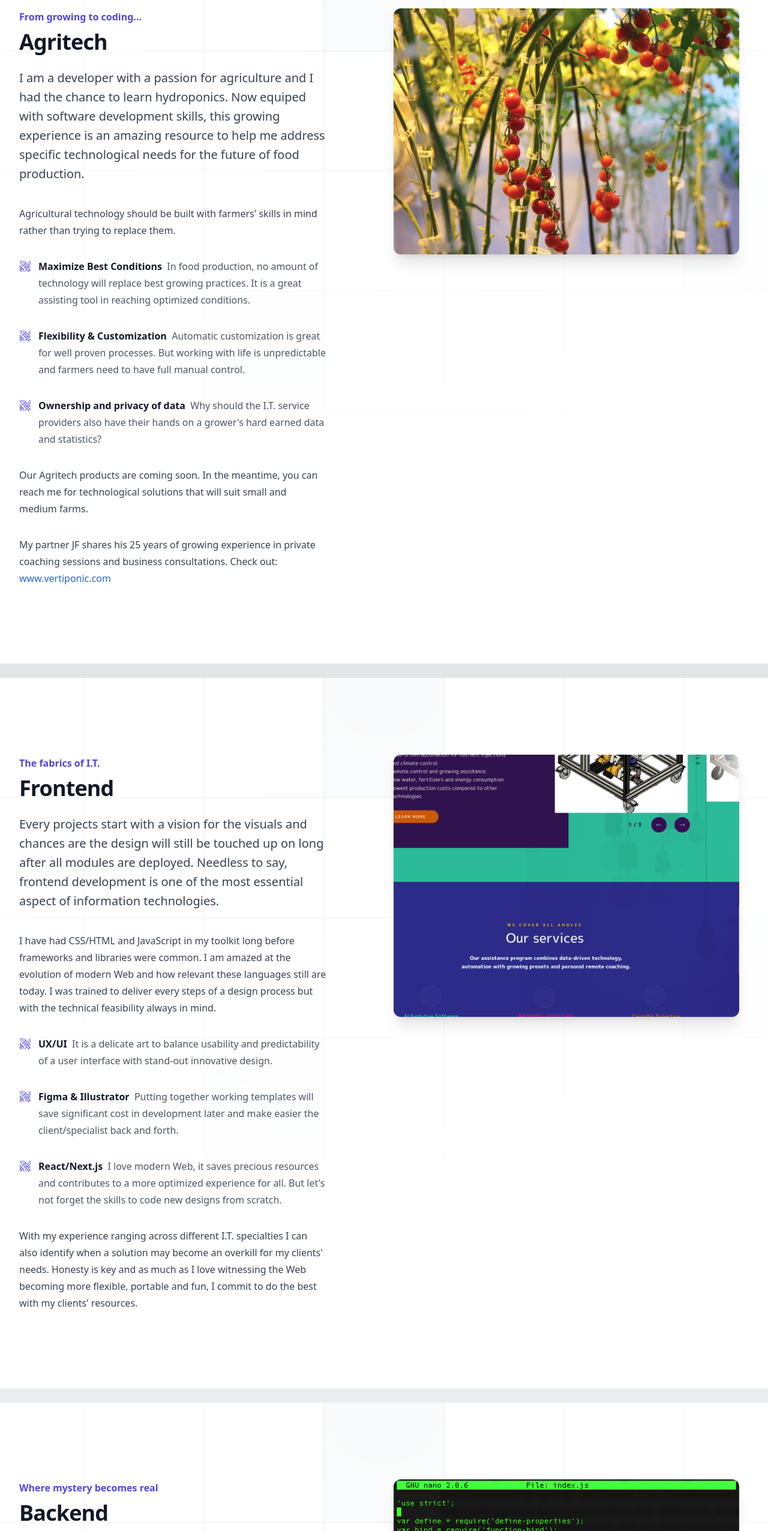
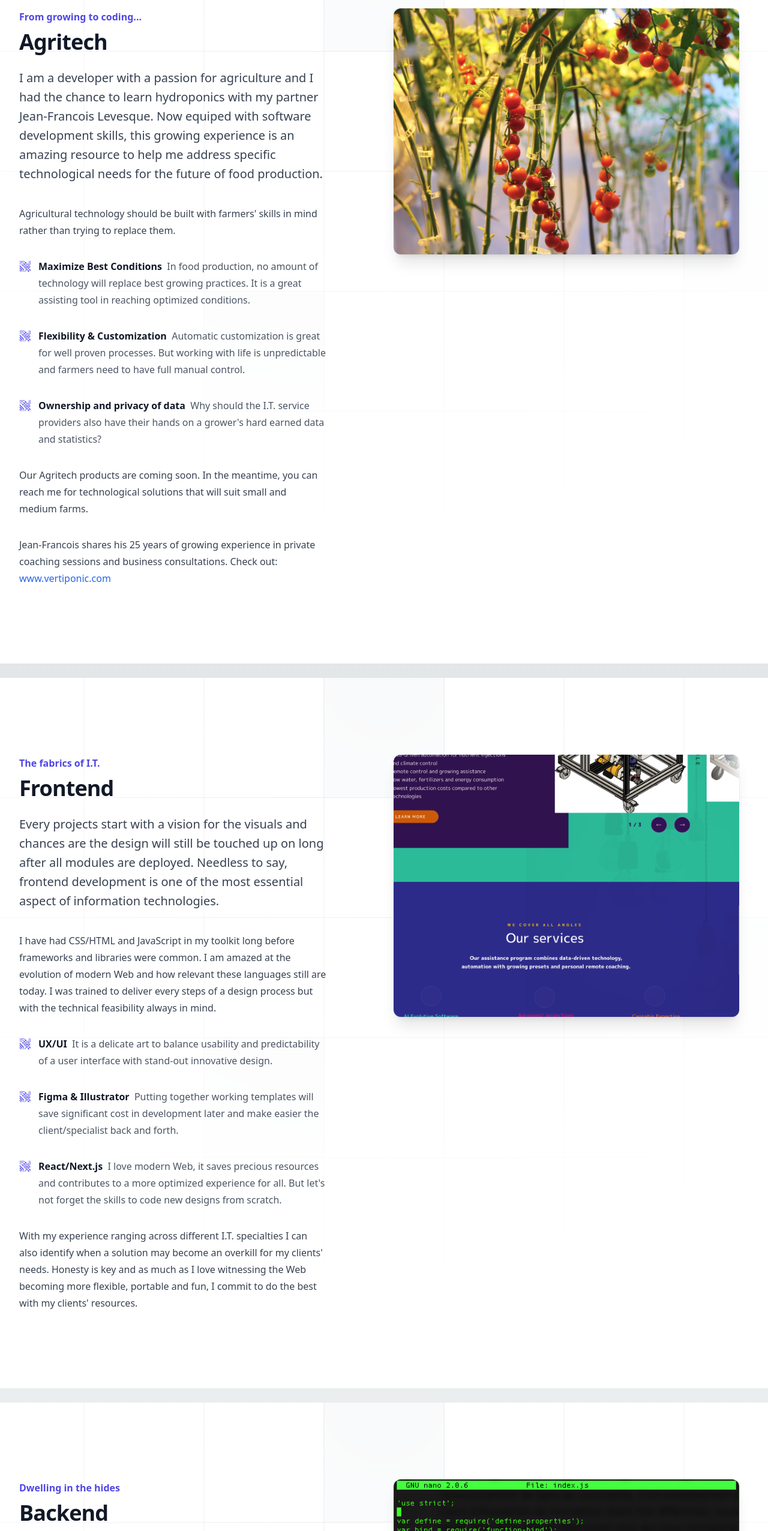
Before and after one commit to codemara/codemara.github.io, a Next.js app: page / in a window 1280 px wide. Shown: the part 914-3466 px from the top of the page at 60% size. Built offline with nearby package versions, Linux system fonts and the light colour scheme.

Commit message:
Update content

```diff
--- a/public/contents.json
+++ b/public/contents.json
@@ -2,7 +2,7 @@
     "Agri": {
       "sup_title": "From growing to coding...",
       "title": "Agritech",
-      "summary": "I am a developer with a passion for agriculture and I had the chance to learn hydroponics.  Now equiped with software development skills, this growing experience is an amazing resource to help me address specific technological needs for the future of food production. ",
+      "summary": "I am a developer with a passion for agriculture and I had the chance to learn hydroponics with my partner Jean-Francois Levesque.  Now equiped with software development skills, this growing experience is an amazing resource to help me address specific technological needs for the future of food production. ",
       "img_href": "./field.jpg",
       "content": [
         {"type":"p","embed":"Agricultural technology should be built with farmers' skills in mind rather than trying to replace them. "},
@@ -13,7 +13,7 @@
             ]},
         {"type":"p","embed":"Our Agritech products are coming soon. In the meantime, you can reach me for technological solutions that will suit small and medium farms."},
         {"type":"sub_title","embed":"Learn to grow"},
-        {"type":"p","embed":"My partner JF shares his 25 years of growing experience in private coaching sessions and business consultations. Check out:"},
+        {"type":"p","embed":"Jean-Francois shares his 25 years of growing experience in private coaching sessions and business consultations. Check out:"},
         {"type":"a","embed":"www.vertiponic.com"}
       ]
     },
@@ -35,12 +35,12 @@
       },
 
       "Back": {
-        "sup_title": "Where mystery becomes real",
+        "sup_title": "Dwelling in the hides",
         "title": "Backend",
-        "summary": "",
+        "summary": "The essential and most abstract part of I.T., a good backbone will increase performance, organisation and services available to customers.",
         "img_href": "./leather.png",
         "content": [
-          {"type":"p","embed":""},
+          {"type":"p","embed":"Backend development "},
           {"type":"list", "embed":[
               {"icon":"","item":"Node.js","desc":""},
               {"icon":"","item":"Microservices/REST API","desc":""},
--- a/src/app/layout.tsx
+++ b/src/app/layout.tsx
@@ -19,7 +19,6 @@ export default function RootLayout({
   return (
     <html>
     <body>
-
           {children}
       </body>
     </html>
--- a/src/app/section-components/WrapElements.tsx
+++ b/src/app/section-components/WrapElements.tsx
@@ -1,7 +1,4 @@
-import { Fragment } from 'react'
-
 import { GiCircuitry } from "react-icons/gi";
-
 
 interface customList {
     icon : string
```
